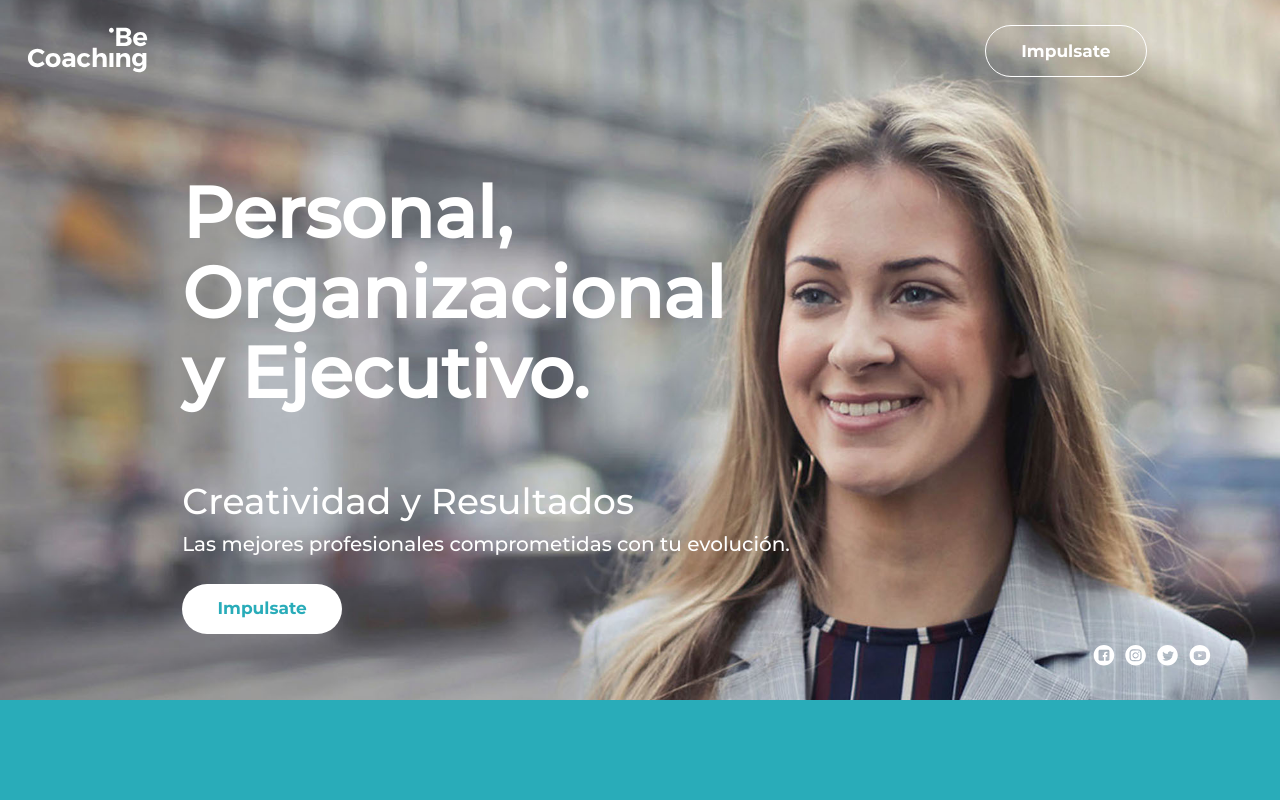
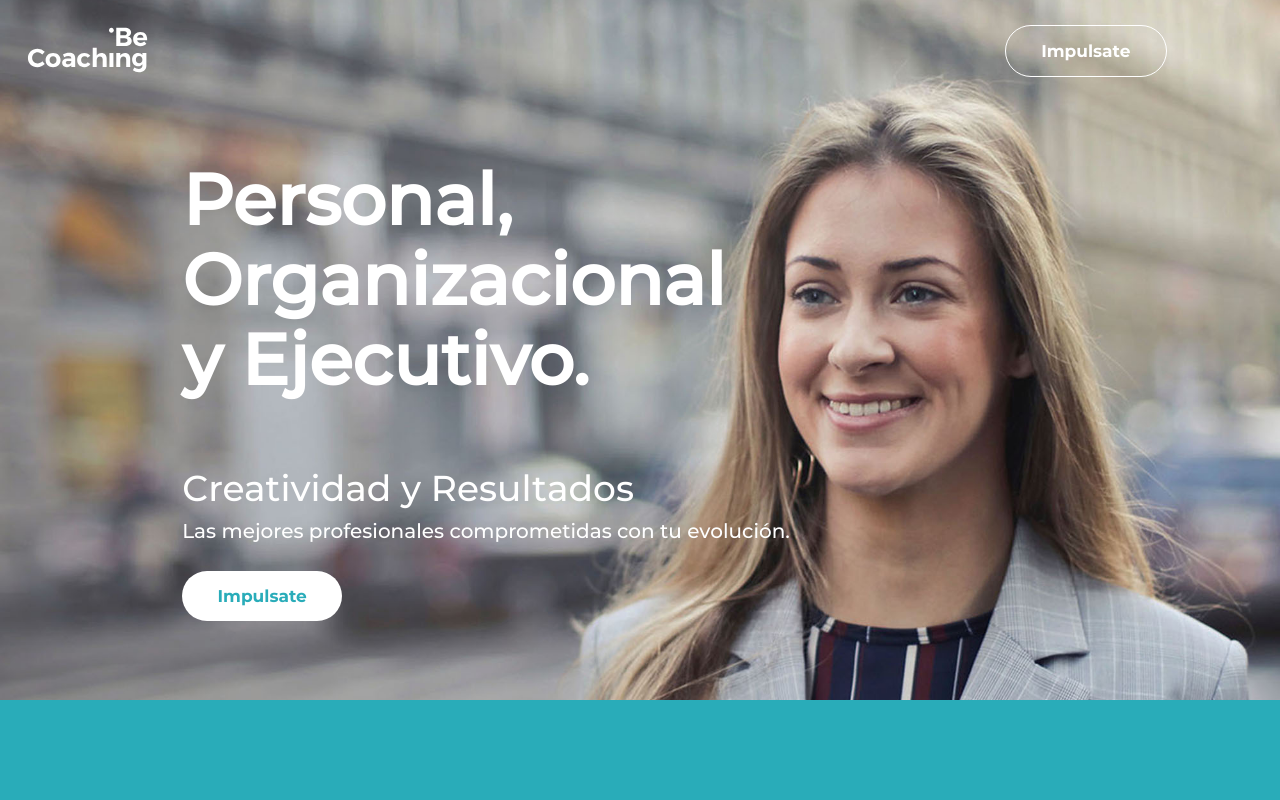
Before and after one commit to kale1d/be-coaching-web, a website: page src/index.html in a window 1280 px wide. Shown: the top 800 px of the page. Drawn offline with nearby package versions, Linux system fonts and the light colour scheme.

Commit message:
sections almost finished

```diff
--- a/src/index.html
+++ b/src/index.html
@@ -11,7 +11,7 @@
 
 <body>
   <header class="header--section">
-    <div class="wrapper">
+    <nav class="menu--wrapper">
       <ul class="menu">
         <li class="logo">
           <img src="../src/img/logo-white.svg" alt="" class="img">
@@ -38,6 +38,8 @@
           </ul>
         </li>
       </ul>
+    </nav>
+    <div class="wrapper">
       <div class="text--wrapper">
         <h1 class="title">Personal,<span class="wrap--text">Organizacional</span> <span class="wrap--text"> y
             Ejecutivo.</span></h1>
@@ -49,16 +51,9 @@
           </div>
         </div>
       </div>
-      <div class="social--wrapper">
-        <ul class="social--list">
-          <li class="list--item"><a href=""><img src="./img/social-media/fb-logo.svg" alt="" class="img"></a></li>
-          <li class="list--item"><a href=""><img src="./img/social-media/ig-logo.svg" alt="" class="img"></a></li>
-          <li class="list--item"><a href=""><img src="./img/social-media/tw-logo.svg" alt="" class="img"></a></li>
-          <li class="list--item"><a href=""><img src="./img/social-media/yt-logo.svg" alt="" class="img"></a></li>
-        </ul>
-      </div>
     </div>
   </header>
+
 
   <section class="info--section">
     <div class="wrapper">
--- a/src/scss/style.scss
+++ b/src/scss/style.scss
@@ -55,11 +55,22 @@ $colorDarkGrey: #757575;
 	@media screen and (max-width: 1440px){
 		height: 700px;
 	}
+  .menu--wrapper{
+    width: 98%;
+    height: 90px;
+    max-width: 1920px;
+    position: relative;
+    z-index: 9999;
+    margin: auto;
+    @media screen and (max-width: 1680px){
+      max-width: 1366px;
+    }
     .menu{
       width: 100%;
       display: flex;
       align-items: center;
       justify-content: space-between;
+      position: fixed;
       .logo{
         width: 70%;
         .img{
@@ -69,6 +80,7 @@ $colorDarkGrey: #757575;
       }
       .link{
         width: 15%;
+      }
     }
   }
 	.text--wrapper{
```
Also changed, not shown: src/css/style.css, 1 other file. Lines whose indentation alone changed are shown as unchanged.
